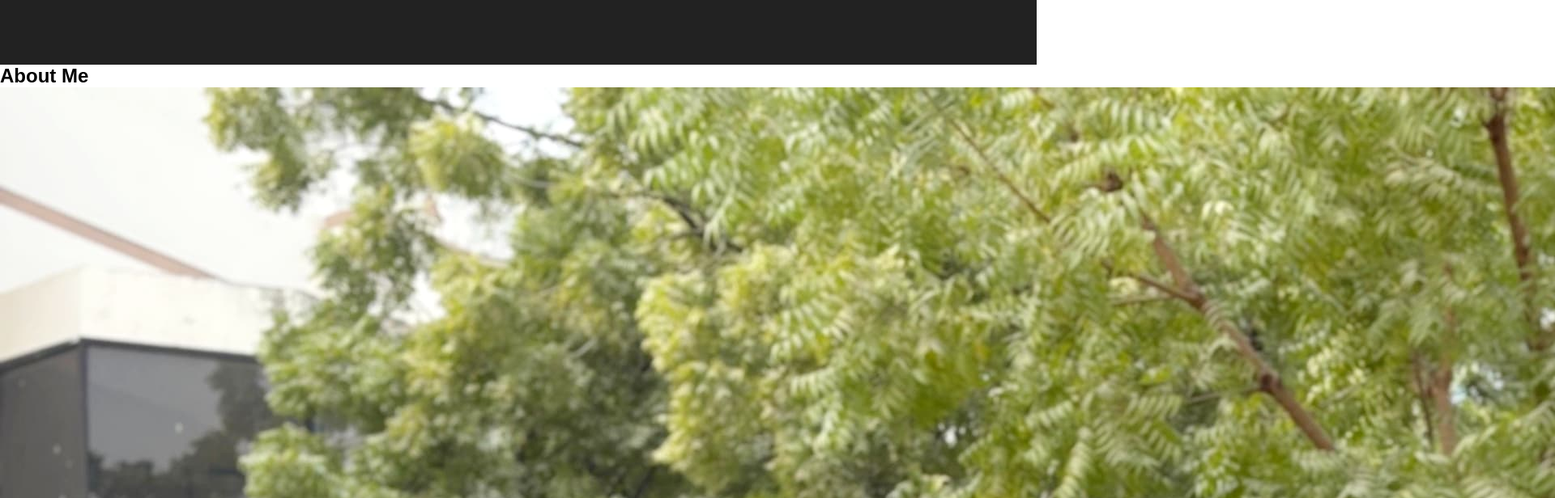
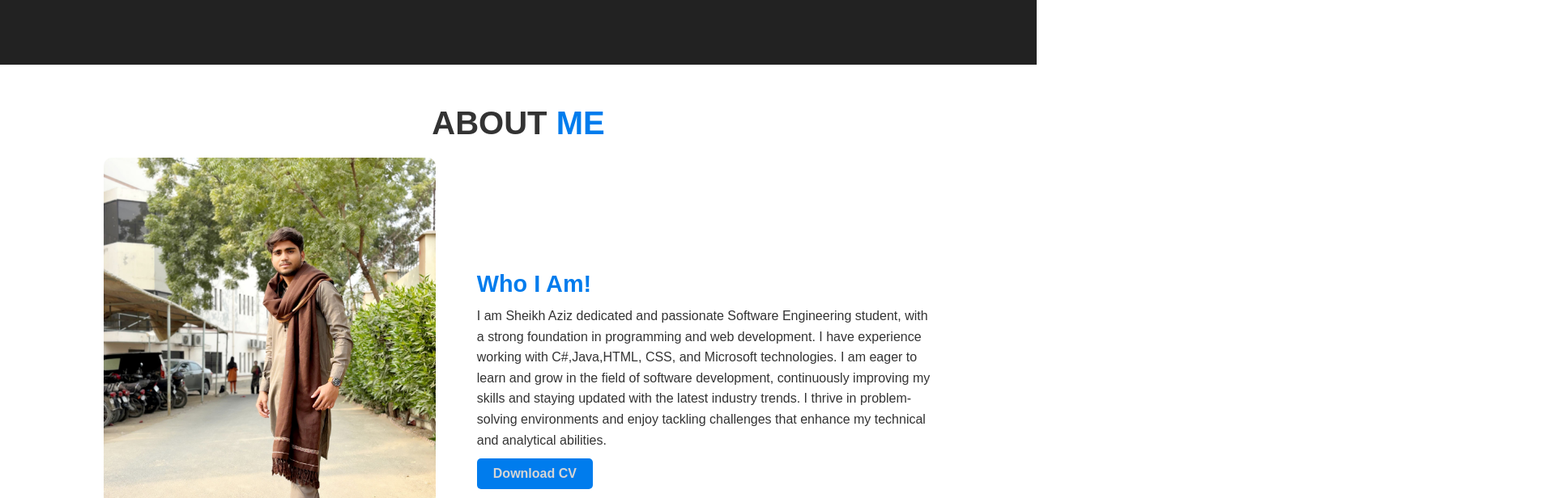
Before and after one commit to SheikhAziz003/Portfolio, a plain HTML site: page index.html in a window 1280 px wide. Shown: the part 720-1336 px from the top of the page at 81% size, 1920 px wide, since content can reach past the window. Drawn offline with nearby package versions, Linux system fonts and the light colour scheme.

Commit message:
Update style.css

```diff
--- a/style.css
+++ b/style.css
@@ -239,3 +239,116 @@ footer {
     font-size: 14px;
     text-align: center;
 }
+body {
+    font-family: 'Poppins', sans-serif;
+    margin: 0;
+    padding: 0;
+    background-color: #ffffff;
+    color: #333;
+}
+
+/* About Section */
+#about {
+    padding: 50px 10%;
+    background: #ffffff;
+    text-align: center;
+}
+
+.container {
+    max-width: 1100px;
+    margin: 0 auto;
+}
+
+.section-title {
+    font-size: 2.5rem;
+    font-weight: bold;
+    margin-bottom: 20px;
+    text-transform: uppercase;
+    color: #333;
+}
+
+.section-title span {
+    color: #007ced /* Accent color */
+}
+
+/* About Content */
+.about-content {
+    display: flex;
+    align-items: center;
+    justify-content: space-between;
+    flex-wrap: wrap;
+}
+
+.about-img {
+    flex: 1;
+    max-width: 40%;
+    margin-right: 20px;
+}
+
+.about-img img {
+    width: 100%;
+    border-radius: 10px;
+}
+
+.about-text {
+    flex: 1;
+    text-align: left;
+    max-width: 55%;
+}
+
+.about-text h3 {
+    font-size: 1.8rem;
+    margin-bottom: 10px;
+    color: #007ced;
+}
+
+.about-text p {
+    font-size: 1rem;
+    line-height: 1.6;
+    margin-bottom: 10px;
+    color: #333;
+}
+
+.about-text a {
+    color: #d5d5d5;
+    text-decoration: none;
+    font-weight: bold;
+}
+
+.about-text a:hover {
+    text-decoration: underline;
+}
+
+/* Download CV Button */
+.btn {
+    display: inline-block;
+    background: #007ced;
+    color: #333;
+    padding: 10px 20px;
+    border-radius: 5px;
+    text-decoration: none;
+    font-weight: bold;
+    transition: 0.3s ease-in-out;
+}
+
+.btn:hover {
+    background: #b00028;
+}
+
+/* Responsive Design */
+@media (max-width: 768px) {
+    .about-content {
+        flex-direction: column;
+        text-align: center;
+    }
+
+    .about-img, .about-text {
+        max-width: 100%;
+        margin-bottom: 20px;
+    }
+}
+
+/* gfsgsg */
+html {
+    scroll-behavior: smooth;
+}
```
